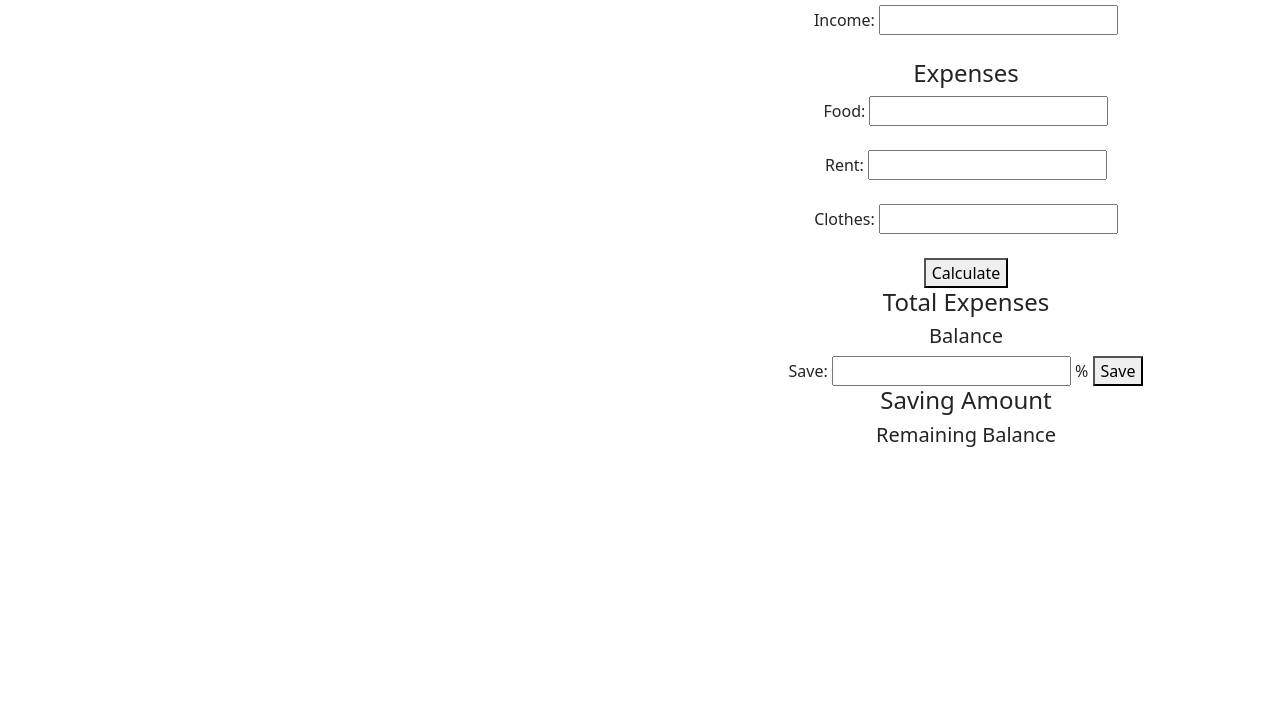
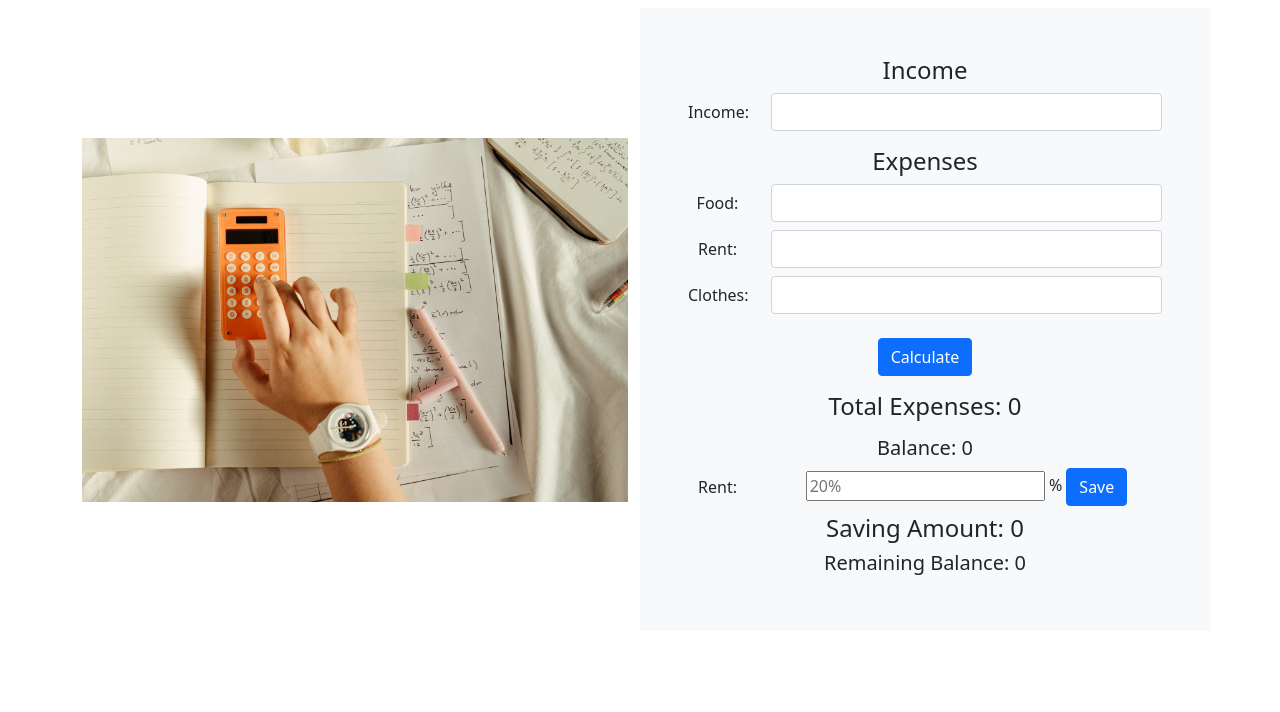
Before and after one commit to jewelCode/income-exprense-calculator, a plain HTML site: page index.html in a window 1280 px wide. Shown: the part 88-800 px from the top of the page. Drawn offline with nearby package versions, Linux system fonts and the light colour scheme.

Commit message:
design part completed

```diff
--- a/CSS/style.css
+++ b/CSS/style.css
@@ -0,0 +1,3 @@
+#heading{
+    color: #31A5AC;
+}
--- a/JS/calculation.js
+++ b/JS/calculation.js
@@ -1,8 +1,6 @@
 document.getElementById("calculation").addEventListener("click", function(){
     const inputIncome = document.getElementById("input-income").value;
-
     const totalIncome = parseInt(inputIncome);
-
 
     // Food Expenses
     const inputFoodExpenses = document.getElementById("input-food-expenses").value;
@@ -21,19 +19,23 @@ document.getElementById("calculation").addEventListener("click", function(){
     const totalExpenses = foodExpenses + rentExpenses + clothesExpenses;
     // console.log(totalExpenses);
 
+    const expenses = document.getElementById("expenses");
+    expenses.innerText = totalExpenses;
 
     // Total Balance Amount
     const balance = totalIncome - totalExpenses;
-    console.log(balance);
 
+    const totalBalance = document.getElementById("balance");
+    totalBalance.innerText = balance;
     // Saving Amount
 
     const savingAmount = balance * .20;
-    console.log(savingAmount);
+    const totalSaving = document.getElementById("saving");
+    totalSaving.innerText = savingAmount;
 
     // Remaining Balance Amount
-
     const remainingBalance = balance - savingAmount;
-    console.log(remainingBalance);
+    const totalRemainingBalance = document.getElementById("remaining");
+    totalRemainingBalance.innerText = remainingBalance;
 
 })
--- a/index.html
+++ b/index.html
@@ -11,32 +11,57 @@
     <title>Income Expense Calculator</title>
   </head>
   <body>
-    <h1 class="text-center">Income Expense Calculator</h1>
+                    <!-- Heading Section -->
+    <h1 id="heading" class="text-center">Income Expense Calculator</h1>
+                    <!-- Main Section -->
+    <main class="container mt-5">
         <section>
-        <div class="row">
+            <div class="row align-items-center">
                 <div class="col-lg-6">
-
+                    <img class="img-fluid" src="/resources/calculation.jpg" alt="">
                 </div>
-            <div class="col-lg-6 text-center">
+                <div class="col-lg-6 text-center bg-light p-5">
                     <h4>Income</h4>
-
-                Income: <input id="input-income" type="number"><br><br>
+                    <div class="mb-3 row">
+                        <label class="col-sm-2 col-form-label">Income:</label>
+                        <div class="col-sm-10">
+                          <input id="input-income" type="text" class="form-control">
+                        </div>
+                      </div>
                     <h4>Expenses</h4>
-                Food: <input id="input-food-expenses" type="number">
-                <br><br>
-                Rent: <input id="input-rent-expenses" type="number">
-                <br><br>
-                Clothes: <input id="input-clothes-expenses" type="number">
-                <br><br>
-                <button id="calculation">Calculate</button>
-                <h4>Total Expenses</h4>
-                <h5>Balance</h5>
-                Save: <input type="text"> % <button>Save</button>
-                <h4>Saving Amount</h4>
-                <h5>Remaining Balance</h5>
+                    <div class="mb-2 row">
+                        <label class="col-sm-2 col-form-label">Food:</label>
+                        <div class="col-sm-10">
+                          <input id="input-food-expenses" type="text" class="form-control">
+                        </div>
+                    </div>
+                    <div class="mb-2 row">
+                        <label class="col-sm-2 col-form-label">Rent:</label>
+                        <div class="col-sm-10">
+                          <input id="input-rent-expenses" type="text" class="form-control">
+                        </div>
+                    </div>
+                    <div class="mb-4 row">
+                        <label class="col-sm-2 col-form-label">Clothes:</label>
+                        <div class="col-sm-10">
+                          <input id="input-clothes-expenses" type="text" class="form-control">
+                        </div>
+                    </div>
+                    <button class="btn btn-primary" id="calculation">Calculate</button>
+                    <h4 class="mb-3 mt-3">Total Expenses: <span id="expenses">0</span></h4>
+                    <h5>Balance: <span id="balance">0</span></h5>
+                    <div class="mb-2 row">
+                        <label class="col-sm-2 col-form-label">Rent:</label>
+                        <div class="col-sm-10">
+                            <input type="text" placeholder="20%"> % <button class="btn btn-primary">Save</button>
+                        </div>
+                    </div>
+                    <h4>Saving Amount: <span id="saving">0</span> </h4>
+                    <h5>Remaining Balance: <span id="remaining">0</span></h5>
                 </div>
             </div>
         </section>
+    </main>
 
 
 
```
Also changed, not shown: resources/calculation.jpg (added). Lines whose indentation alone changed are shown as unchanged.
